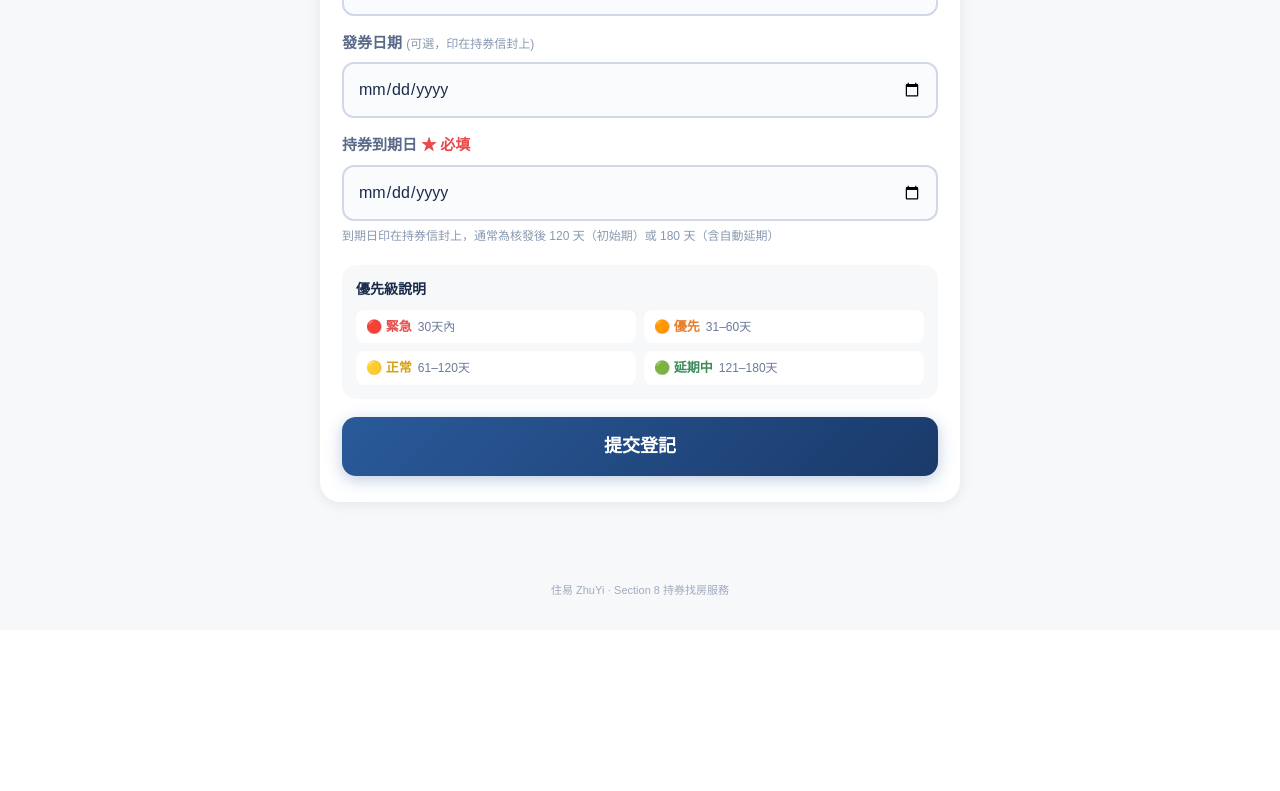
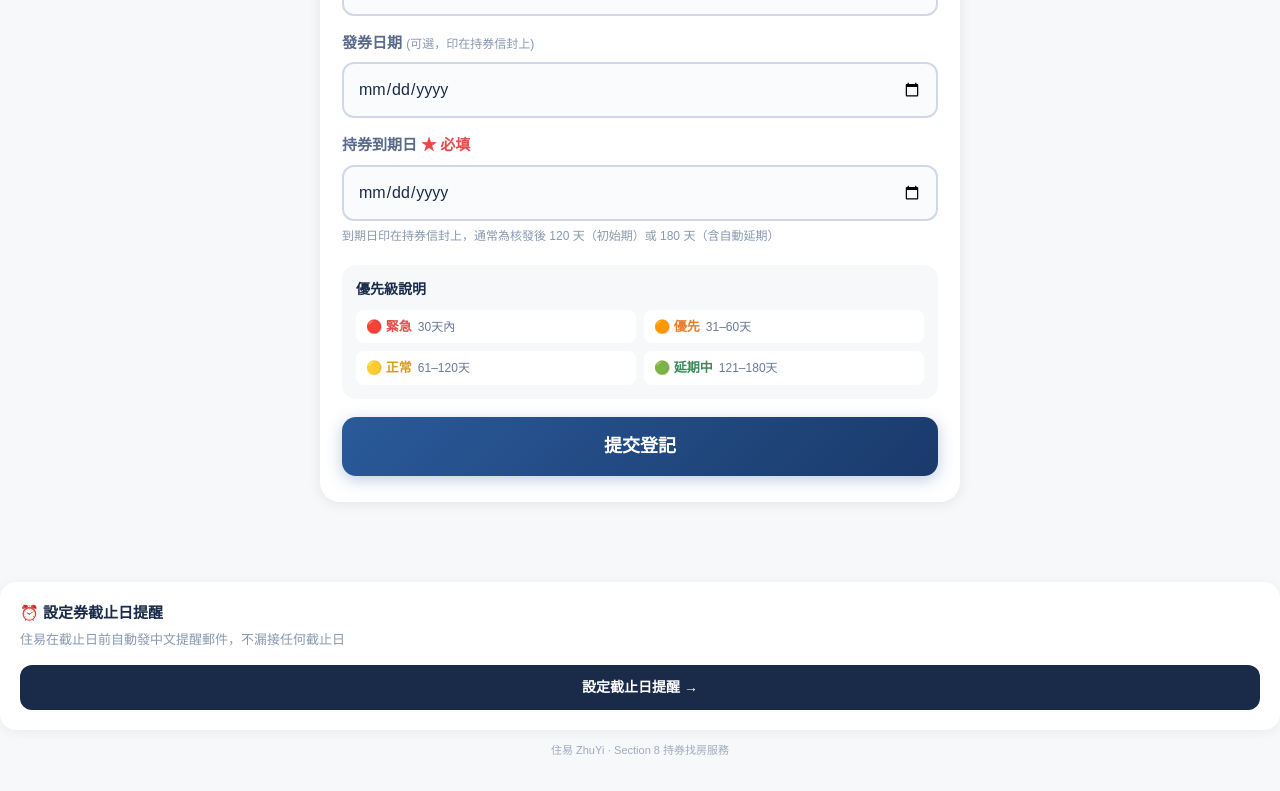
Before and after one commit to mtaiya2026jan-beep/zhuyi, a Next.js app: page /voucher in a window 1280 px wide. Shown: the part 1667-2458 px from the top of the page. Before the commit the page ends 2297 px from the top, so only its background shows below. Built offline with nearby package versions, Linux system fonts and the light colour scheme.

Commit message:
feat: voucher加截止日提醒入口

```diff
--- a/src/app/voucher/page.tsx
+++ b/src/app/voucher/page.tsx
@@ -206,6 +206,11 @@ export default function VoucherPage(){
           </div>
         )}
       </div>
+      <div style={{background:"#fff",borderRadius:16,padding:20,marginBottom:12,boxShadow:"0 2px 12px rgba(0,0,0,0.06)"}}>
+        <div style={{fontSize:15,fontWeight:700,color:"#1A2B4A",marginBottom:6}}>⏰ 設定券截止日提醒</div>
+        <div style={{fontSize:13,color:"#8899B0",marginBottom:14,lineHeight:1.6}}>住易在截止日前自動發中文提醒郵件，不漏接任何截止日</div>
+        <a href="/reminders" style={{display:"block",padding:"12px",borderRadius:12,background:"#1A2B4A",color:"#fff",fontSize:14,fontWeight:700,textDecoration:"none",textAlign:"center"}}>設定截止日提醒 →</a>
+      </div>
       <div style={{textAlign:"center",fontSize:11,color:"#A0AABF",paddingBottom:32}}>住易 ZhuYi · Section 8 持券找房服務</div>
     </div>
   );
```
